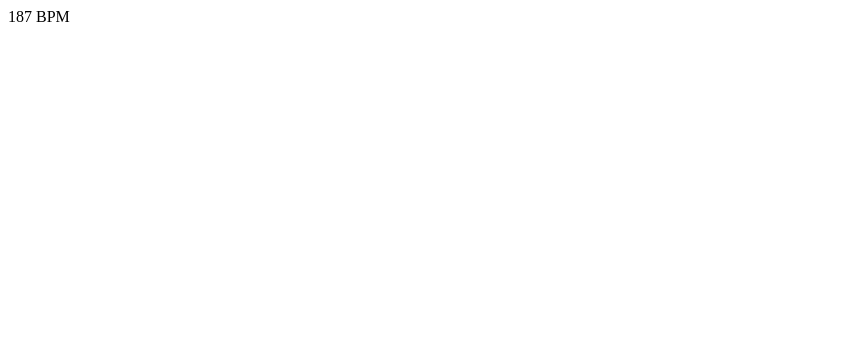
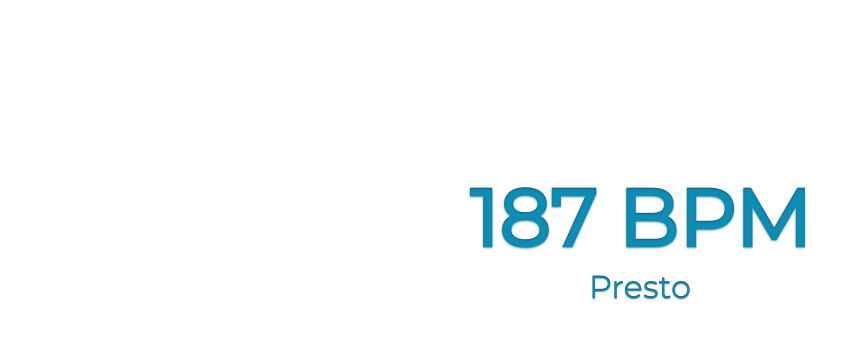
Before and after one commit to rafalwolny/metronome_app, a React app: page / in a window 1280 px wide. Shown: the top 338 px of the page, without its empty margins (0-860 px from the left). Built offline with nearby package versions, Linux system fonts and the light colour scheme.

Commit message:
styled-component installed, font and styles added 'styled-component' added as a dependency to the procjet, 'Montserrat' font added in a <link> tag, styling added

```diff
--- a/package.json
+++ b/package.json
@@ -8,7 +8,7 @@
     "build": "webpack --mode production"
   },
   "author": "Rafal Wolny",
-  "license": "ISC",
+  "license": "MIT",
   "dependencies": {
     "react": "^16.13.0",
     "react-dom": "^16.13.0",
--- a/src/components/App.js
+++ b/src/components/App.js
@@ -1,12 +1,29 @@
 import React, { Component } from 'react';
+import { createGlobalStyle } from 'styled-components';
 import MainDisplay from './MainDisplay'
+
+
+const GlobalStyle = createGlobalStyle`
+  body{
+    margin: 0;
+    padding: 0;
+    font-family: 'Montserrat', sans-serif;
+  }
+
+  #app{
+    height: 100vh;
+    display: grid;
+    grid-template-rows: 2fr 1fr 1fr 1fr 1fr;
+  }
+`
 
 class App extends Component{
   render() {
     return(
-      <div>
+      <React.Fragment>
+        <GlobalStyle />
         <MainDisplay />
-      </div>
+      </React.Fragment>
     );
   }
 }
--- a/src/components/MainDisplay.js
+++ b/src/components/MainDisplay.js
@@ -1,9 +1,44 @@
 import React from 'react';
+import styled from 'styled-components';
+
+const BpmMeter = styled.h1`
+  margin: 0;
+  padding: 0;
+  font-size: 5rem;
+  text-align: center;
+  grid-row-start: 1;
+  align-self: end;
+  background-color: rgba(0, 0, 0, 0.7);
+  color: transparent;
+  text-shadow: 0px 1px 2px rgba(6, 149, 193, .9);
+  -webkit-background-clip: text;
+  -moz-background-clip: text;
+  background-clip: text;
+`;
+
+const TempoName = styled.p `
+  margin: 0;
+  padding: 0;
+  font-size: 2rem;
+  color: rgba(6, 149, 193, 1);
+  text-align: center;
+  grid-row-start: 2;
+  align-self: start;
+  background-color: rgba(0, 0, 0, 0.7);
+  color: transparent;
+  text-shadow: 0px 1px 1px rgba(6, 149, 193, .9);
+  -webkit-background-clip: text;
+  -moz-background-clip: text;
+  background-clip: text;
+`
 
 class MainDisplay extends React.Component{
-  render(){
+ render(){
     return(
-      <div>187 BPM</div>
+      <React.Fragment>
+        <BpmMeter>187 BPM</BpmMeter>
+        <TempoName>Presto</TempoName>
+      </React.Fragment>
     );
   }
 }
--- a/src/index.html
+++ b/src/index.html
@@ -3,6 +3,7 @@
 <head>
   <meta charset="UTF-8">
   <meta name="viewport" content="width=device-width, initial-scale=1.0">
+  <link href="https://fonts.googleapis.com/css?family=Montserrat&display=swap" rel="stylesheet">
   <title>Metronome Online</title>
 </head>
 <body>
--- a/src/index.js
+++ b/src/index.js
@@ -2,4 +2,5 @@ import React from 'react';
 import ReactDOM from 'react-dom';
 import App from './components/App';
 
+
 ReactDOM.render(<App />, document.getElementById('app'));
```
